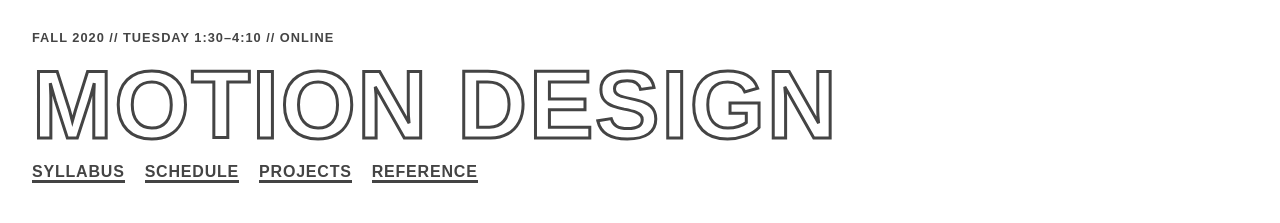
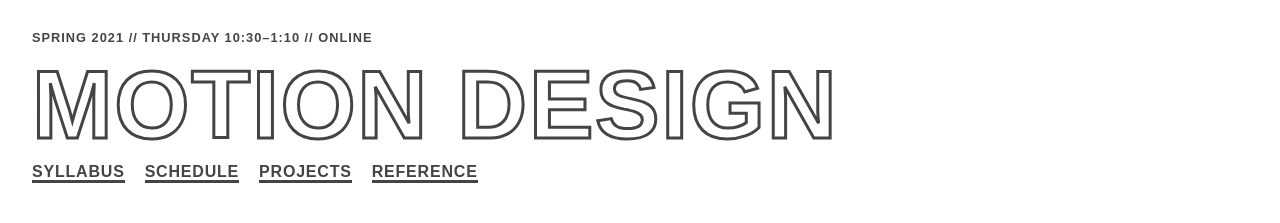
Before and after one commit to gmu-gd/motion21-spring, a Jekyll site: the page built from index.html, in a window 1280 px wide. Shown: the top 223 px of the page. Built offline with Jekyll 4.4.1, drawn with Linux system fonts in a browser that asks for light colours; some web fonts are replaced.

Commit message:
Update header.html

```diff
--- a/_includes/header.html
+++ b/_includes/header.html
@@ -1,5 +1,5 @@
 <header>
-  <small>Fall 2020 // Tuesday 1:30&ndash;4:10 // Online</small>
+  <small>Spring 2021 // Thursday 10:30&ndash;1:10 // Online</small>
   <h1><a href="{{ "/" | relative_url}}" />Motion Design</a></h1>
   {% include navigation.html %}
 </header>
```
